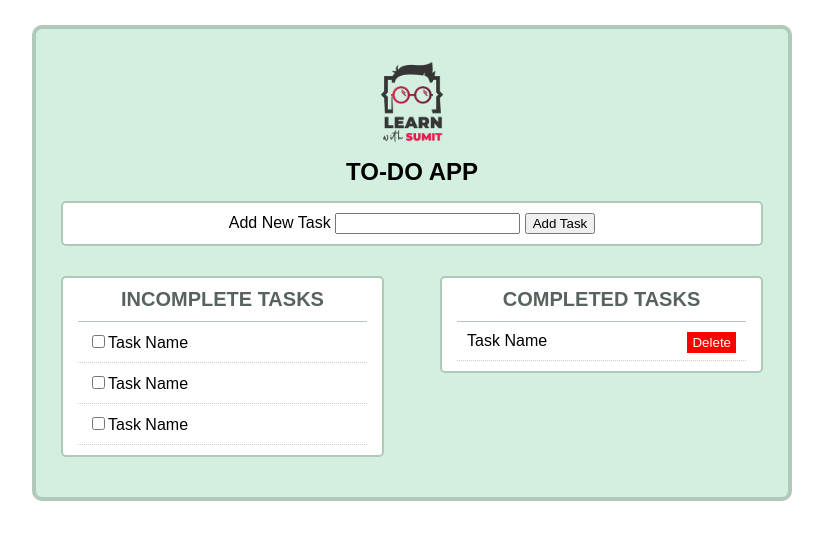
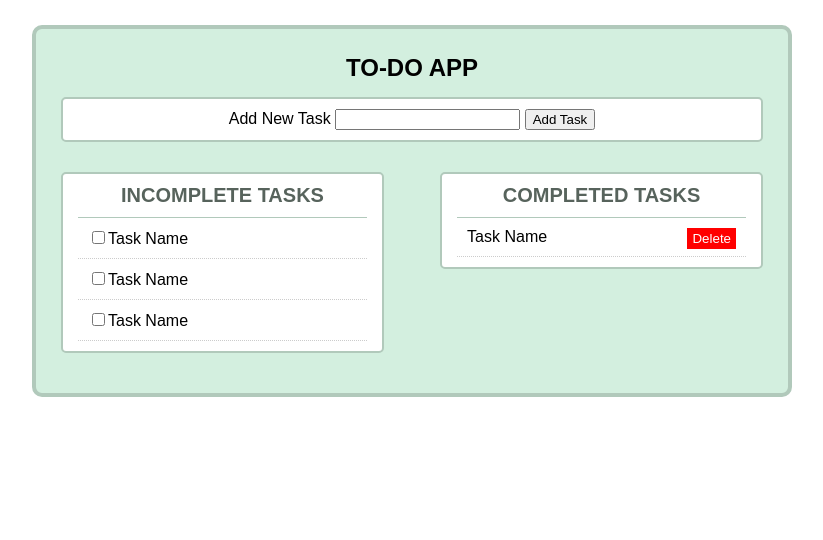
Before and after one commit to Ibrahim-K98han/DOM, a plain HTML site: page index.html in a window 1280 px wide. Shown: the whole page, without its empty margins (228-1051 px from the left). Drawn offline with Linux system fonts and the light colour scheme.

Commit message:
image upldate

```diff
--- a/index.html
+++ b/index.html
@@ -12,9 +12,7 @@
 
 <body>
     <section class="container">
-        <div class="logo">
-            <img src="image/logo.png" alt="Learn with Sumit" />
-        </div>
+
         <h1 id="header" class="header">To-Do App</h1>
 
         <form class="new-task-container box">
```
